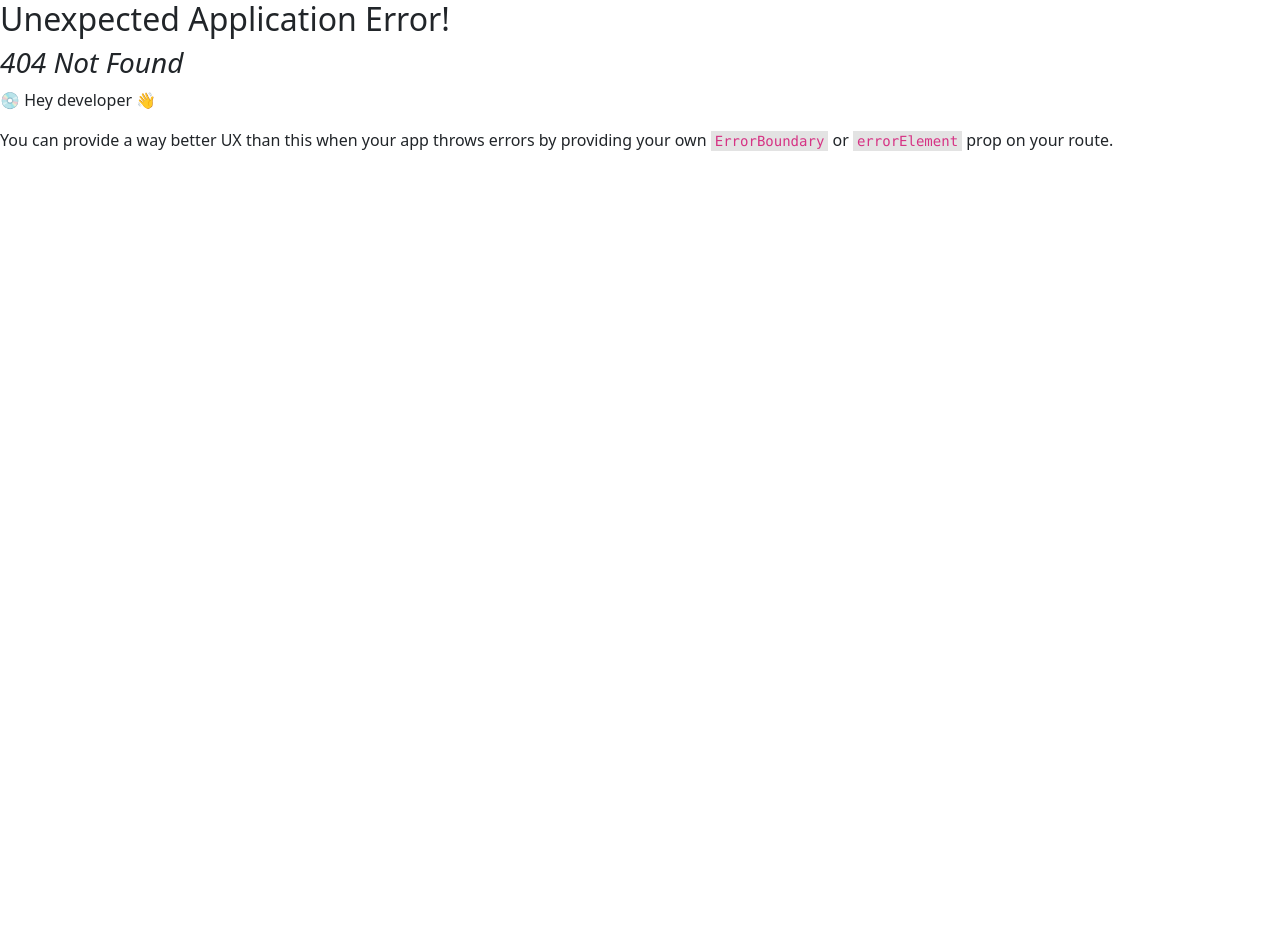
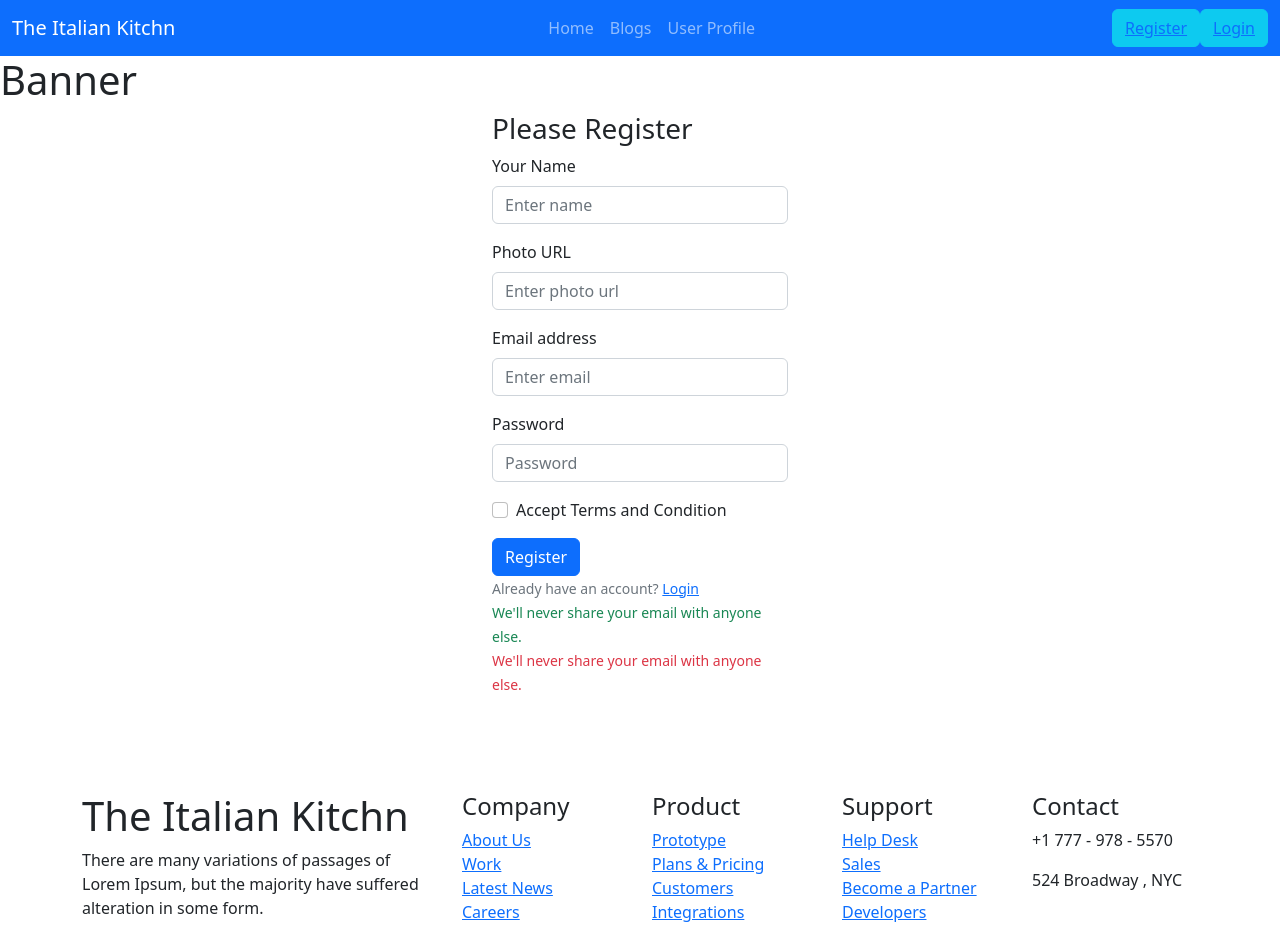
Before and after one commit to aminulislam2002/the-italian-kitchen-client, a React (Vite) app: page /register in a window 1280 px wide. Before the commit this address had no page. Before the commit the page ends 800 px from the top, so only its background shows below. Built offline with nearby package versions, Linux system fonts and the light colour scheme.

Commit message:
login and register page add

```diff
--- a/src/pages/Home/Footer/Footer.jsx
+++ b/src/pages/Home/Footer/Footer.jsx
@@ -3,18 +3,18 @@ import React from "react";
 const Footer = () => {
   return (
     <div>
-      <footer class="footer mt-5 pt-5">
-        <div class="container">
-          <div class="row">
-            <div class="col-xs-12 col-sm-6 col-md-4">
+      <footer className="footer mt-5 pt-5">
+        <div className="container">
+          <div className="row">
+            <div className="col-xs-12 col-sm-6 col-md-4">
               <h1>The Italian Kitchn</h1>
               <p>
                 There are many variations of passages of Lorem Ipsum, but the majority have suffered alteration in some form.
               </p>
             </div>
-            <div class="col-xs-6 col-sm-3 col-md-2">
+            <div className="col-xs-6 col-sm-3 col-md-2">
               <h4>Company</h4>
-              <ul class="list-unstyled">
+              <ul className="list-unstyled">
                 <li>
                   <a href="#">About Us</a>
                 </li>
@@ -29,9 +29,9 @@ const Footer = () => {
                 </li>
               </ul>
             </div>
-            <div class="col-xs-6 col-sm-3 col-md-2">
+            <div className="col-xs-6 col-sm-3 col-md-2">
               <h4>Product</h4>
-              <ul class="list-unstyled">
+              <ul className="list-unstyled">
                 <li>
                   <a href="#">Prototype</a>
                 </li>
@@ -46,9 +46,9 @@ const Footer = () => {
                 </li>
               </ul>
             </div>
-            <div class="col-xs-6 col-sm-3 col-md-2">
+            <div className="col-xs-6 col-sm-3 col-md-2">
               <h4>Support</h4>
-              <ul class="list-unstyled">
+              <ul className="list-unstyled">
                 <li>
                   <a href="#">Help Desk</a>
                 </li>
@@ -63,7 +63,7 @@ const Footer = () => {
                 </li>
               </ul>
             </div>
-            <div class="col-xs-6 col-sm-3 col-md-3 col-lg-2">
+            <div className="col-xs-6 col-sm-3 col-md-3 col-lg-2">
               <h4>Contact</h4>
               <p>+1 777 - 978 - 5570</p>
               <p>524 Broadway , NYC</p>
--- /dev/null
+++ b/src/pages/Login/Login.jsx
@@ -0,0 +1,37 @@
+import React from "react";
+import { Button, Container, Form } from "react-bootstrap";
+import { Link } from "react-router-dom";
+
+const Login = () => {
+  return (
+    <Container className="mx-auto w-25">
+      <h3>Please Login</h3>
+      <Form>
+        <Form.Group className="mb-3" controlId="formBasicEmail">
+          <Form.Label>Email address</Form.Label>
+          <Form.Control type="email" name="email" placeholder="Enter email" required />
+        </Form.Group>
+        <Form.Group className="mb-3" controlId="formBasicPassword">
+          <Form.Label>Password</Form.Label>
+          <Form.Control type="password" name="password" placeholder="Password" required />
+        </Form.Group>
+        <Form.Group className="mb-3" controlId="formBasicCheckbox">
+          <Form.Check type="checkbox" label="Check me out" />
+        </Form.Group>
+        <Button variant="primary" type="submit">
+          Login
+        </Button>
+        <br />
+        <Form.Text className="text-muted">
+          Don't have an account? <Link to="/register">Register</Link>
+        </Form.Text>
+        <br />
+        <Form.Text className="text-success">We'll never share your email with anyone else.</Form.Text>
+        <br />
+        <Form.Text className="text-danger">We'll never share your email with anyone else.</Form.Text>
+      </Form>
+    </Container>
+  );
+};
+
+export default Login;
--- /dev/null
+++ b/src/pages/Register/Register.jsx
@@ -0,0 +1,45 @@
+import React from "react";
+import { Button, Container, Form } from "react-bootstrap";
+import { Link } from "react-router-dom";
+
+const Register = () => {
+  return (
+    <Container className="mx-auto w-25">
+      <h3>Please Register</h3>
+      <Form>
+        <Form.Group className="mb-3" controlId="formBasicEmail">
+          <Form.Label>Your Name</Form.Label>
+          <Form.Control type="text" name="name" placeholder="Enter name" required />
+        </Form.Group>
+        <Form.Group className="mb-3" controlId="formBasicEmail">
+          <Form.Label>Photo URL</Form.Label>
+          <Form.Control type="text" name="photo" placeholder="Enter photo url" required />
+        </Form.Group>
+        <Form.Group className="mb-3" controlId="formBasicEmail">
+          <Form.Label>Email address</Form.Label>
+          <Form.Control type="email" name="email" placeholder="Enter email" required />
+        </Form.Group>
+        <Form.Group className="mb-3" controlId="formBasicPassword">
+          <Form.Label>Password</Form.Label>
+          <Form.Control type="password" name="password" placeholder="Password" required />
+        </Form.Group>
+        <Form.Group className="mb-3" controlId="formBasicCheckbox">
+          <Form.Check type="checkbox" name="accept" label="Accept Terms and Condition" />
+        </Form.Group>
+        <Button variant="primary" type="submit">
+          Register
+        </Button>
+        <br />
+        <Form.Text className="text-muted">
+          Already have an account? <Link to="/login">Login</Link>
+        </Form.Text>
+        <br />
+        <Form.Text className="text-success">We'll never share your email with anyone else.</Form.Text>
+        <br />
+        <Form.Text className="text-danger">We'll never share your email with anyone else.</Form.Text>
+      </Form>
+    </Container>
+  );
+};
+
+export default Register;
```
Also changed, not shown: src/routes/Routes.jsx (+10 -0 lines).
